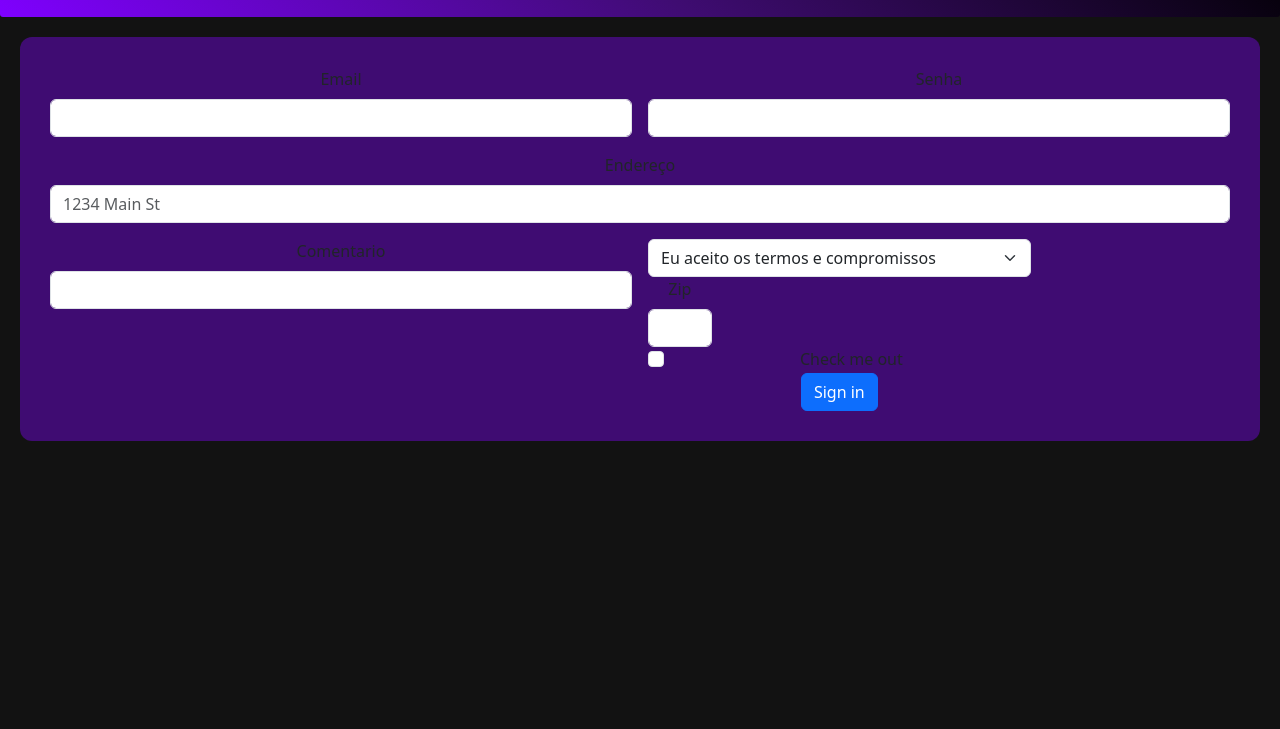
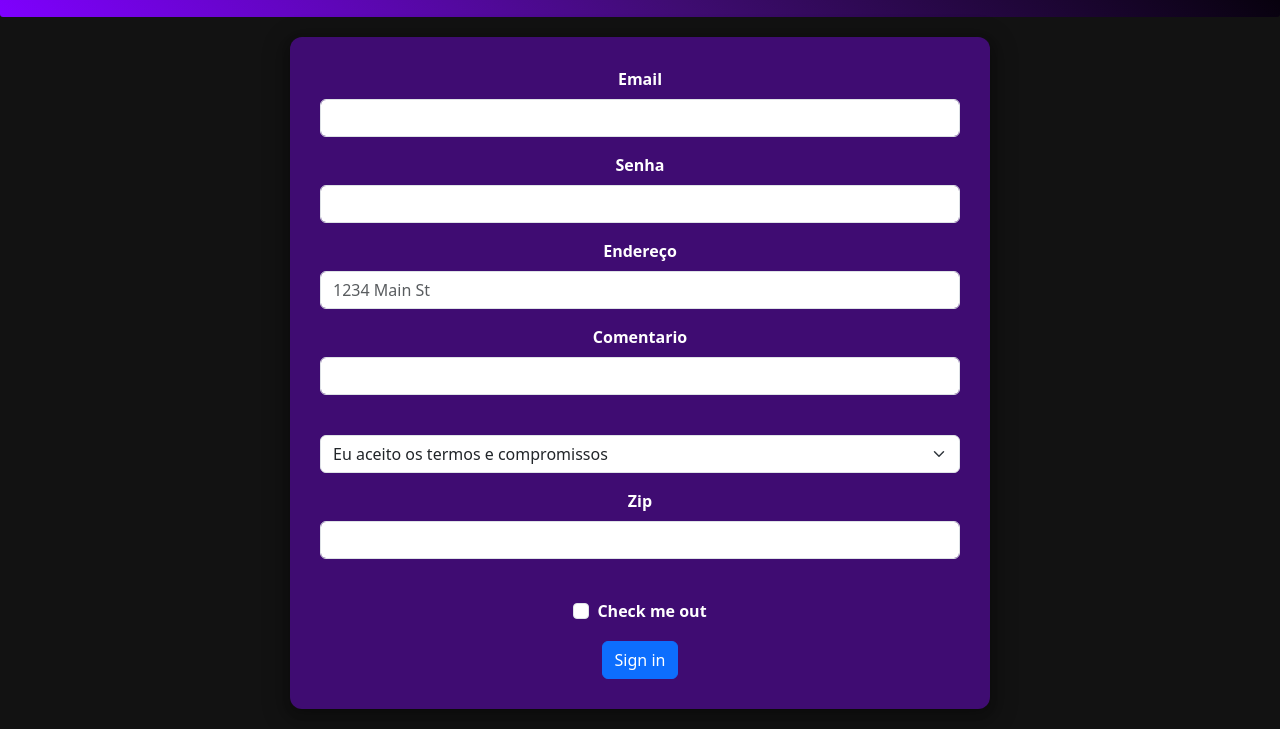
Before and after one commit to juliapompu/cp5-front, a website: page src/pages/contato.html in a window 1280 px wide. Shown: the part 83-812 px from the top of the page. Drawn offline with nearby package versions, Linux system fonts and the light colour scheme.

Commit message:
style: enhance card layout and form spacing in contato page

```diff
--- a/src/css/style.css
+++ b/src/css/style.css
@@ -99,13 +99,26 @@ nav a:hover::after{
 
 /*contatos*/
 .card-contatos{
-    display:flex;
+    display: flex;
+    flex-direction: column;
+    justify-content: center;
+    align-items: center;
     height: 100%;
     border-radius: 12px;
     text-align: center;
+    margin: 20px auto;
+    width: 700px;
+    padding: 30px;
+    background-color: rgb(63, 12, 114);
+    box-shadow: 0 4px 8px 0 rgba(0, 0, 0, 0.2), 0 6px 20px 10px rgba(0, 0, 0, 0.19);
+}
+.col-md-6, .col-12, .col-md-4, .col-md-2 {
+    display: flex;
+    flex-direction: column;
     justify-content: center;
     align-items: center;
-    margin: 20px;
-    padding: 30px;
-    background-color: rgb(63, 12, 114);
+    font-weight: bold;
+    color: #fff;
+    width: 100%;
+    margin: 5 auto;
 }
```
Also changed, not shown: src/pages/contato.html (+3 -0 lines).
